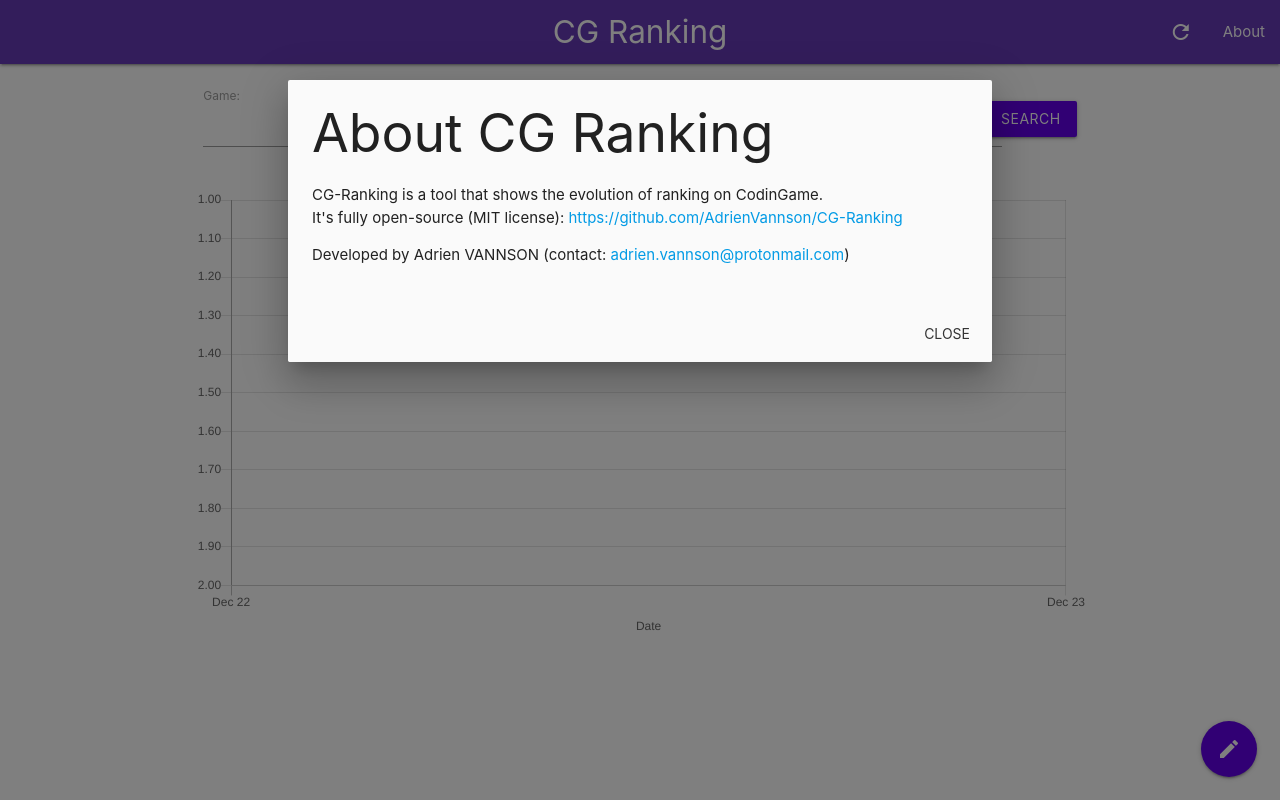
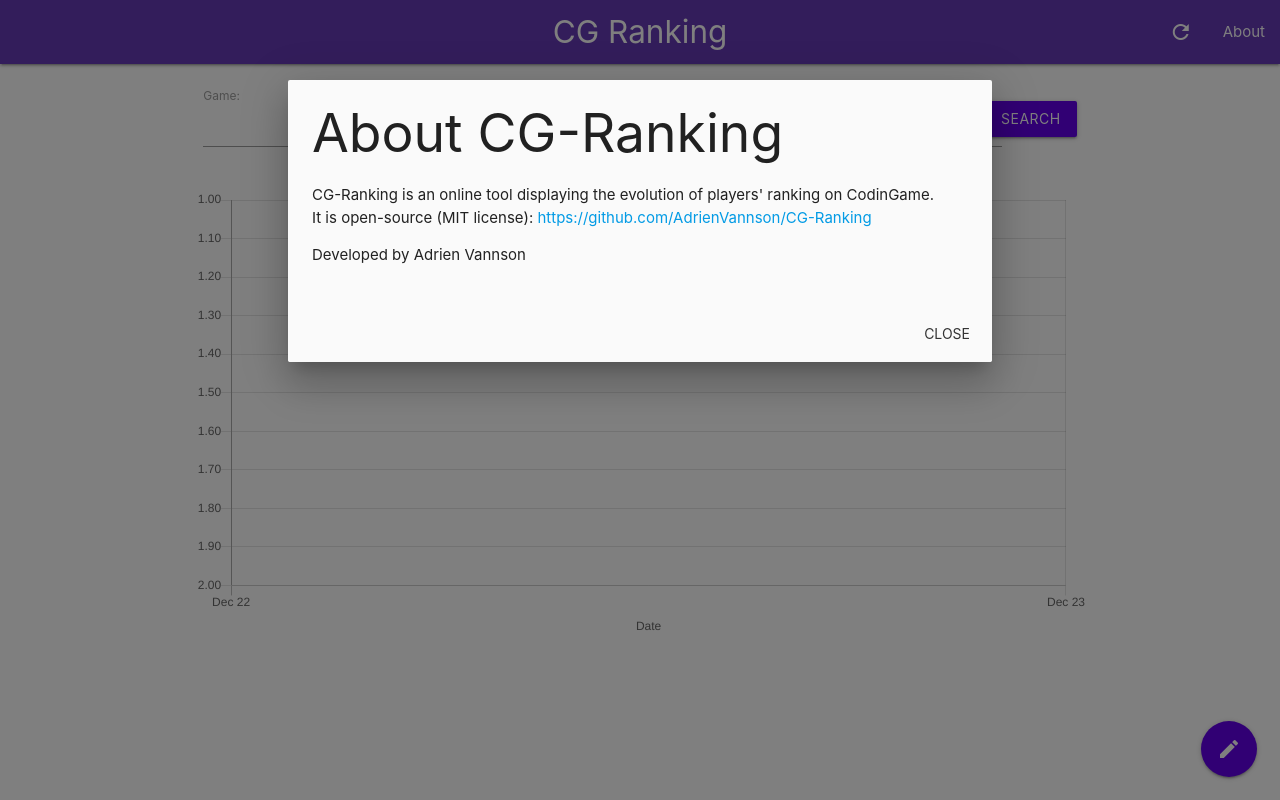
Before and after one commit to AdrienVannson/CG-Ranking, a PHP site: page / in a window 1280 px wide, after a click on "About". Run offline with PHP 8.4, Linux system fonts and the light colour scheme; data that the repository does not hold is empty; some libraries are stand-ins or nearby versions.

Commit message:
Update infos

```diff
--- a/index.php
+++ b/index.php
@@ -135,15 +135,14 @@ include_once(__DIR__.'/model/Game.class.php');
     <!-- About -->
     <div class="modal" id="about">
         <div class="modal-content">
-            <h2>About CG Ranking</h2>
+            <h2>About CG-Ranking</h2>
             <p>
-                CG-Ranking is a tool that shows the evolution of ranking on CodinGame.<br/>
-
-                It's fully open-source (MIT license):
+                CG-Ranking is an online tool displaying the evolution of players' ranking on CodinGame.<br/>
+                It is open-source (MIT license):
                 <a href="https://github.com/AdrienVannson/CG-Ranking">https://github.com/AdrienVannson/CG-Ranking</a>
             </p>
 
-            <p>Developed by Adrien VANNSON (contact: <a href="mailto:adrien.vannson@protonmail.com">adrien.vannson@protonmail.com</a>)</p>
+            <p>Developed by Adrien Vannson</p>
         </div>
         <div class="modal-footer">
             <a href="#" class="modal-action modal-close waves-effect waves-red btn-flat">Close</a>
```
